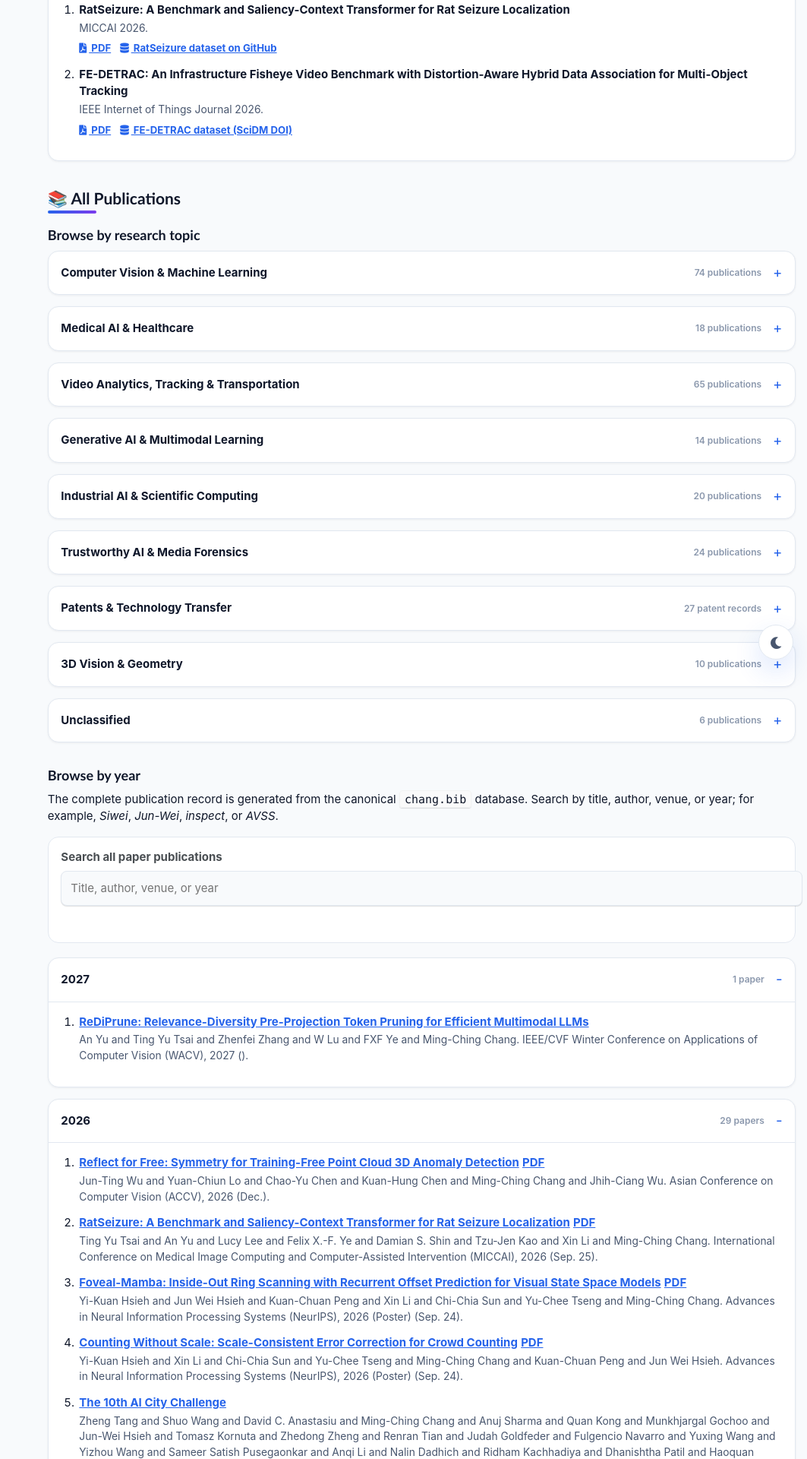
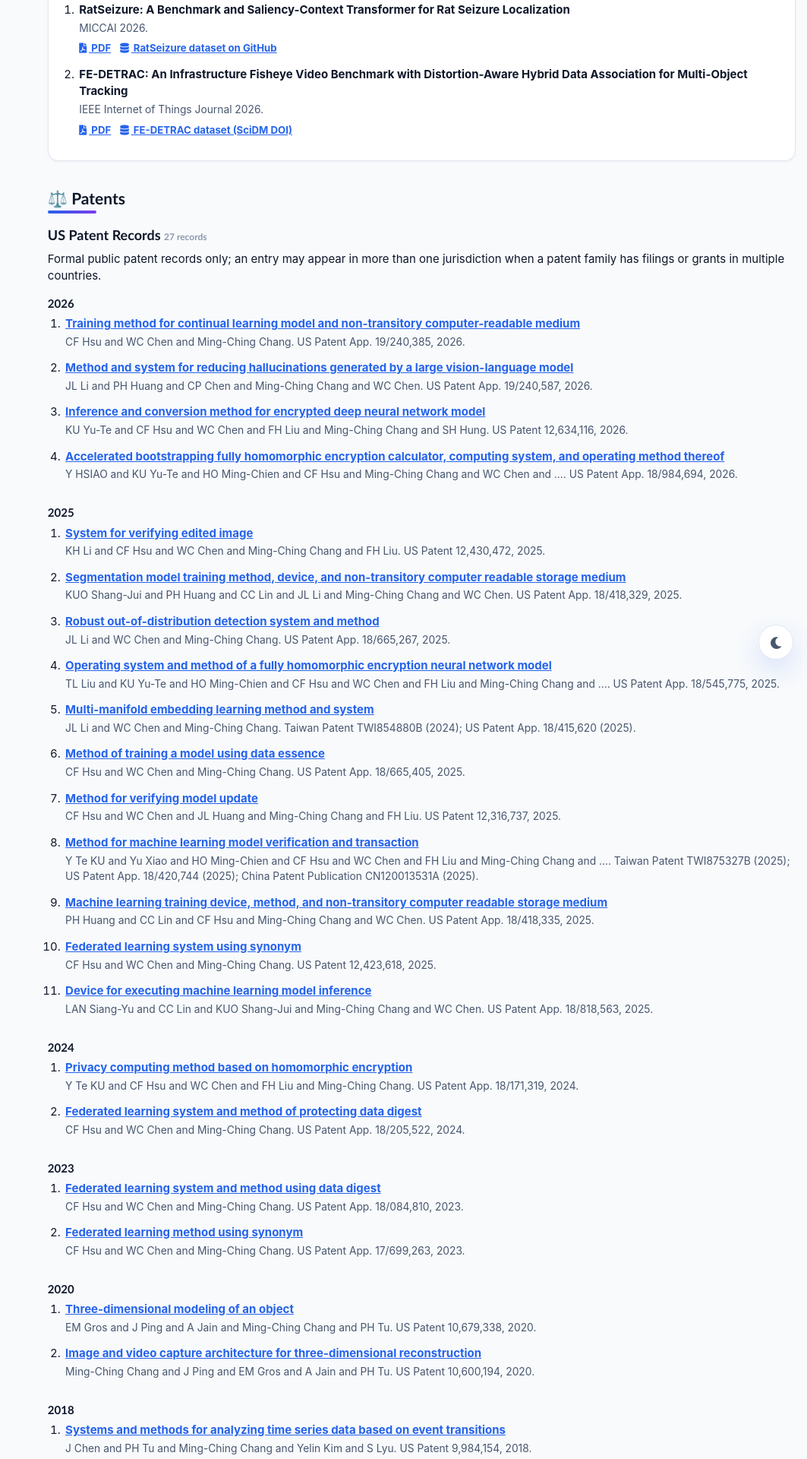
Before and after one commit to mingching/mingching.github.io, a Jekyll site: the page built from _pages/about.md, in a window 1280 px wide. Shown: the part 2326-4246 px from the top of the page at 76% size, without its empty margins (217-1280 px from the left). Built offline with Jekyll 4.4.1, drawn with Linux system fonts in a browser that asks for light colours; some of the changed text lies outside the part shown.

Commit message:
Add dedicated patent and disclosure sections

```diff
--- /dev/null
+++ b/_data/patent_disclosures.yml
@@ -0,0 +1,102 @@
+- year: 2024
+  date: "Jan. 2024"
+  docket: "NP-35565-US/230300.US"
+  authors: "S.-J. Kuo, P.-H. Huang, C.-C. Lin, J.-L. Li, M.-C. Chang, W.-C. Chen"
+  title: "Segmentation Model Training Method, Device, and Non-Transitory Computer Readable Storage Medium"
+- year: 2024
+  date: "Jan. 2024"
+  docket: "NP-35583-US/230304.US"
+  authors: "Y.-T. Ku, Y. Xiao, M.-C. Ho, C.-F. Hsu, W.-C. Chen, F.-H. Liu, M.-C. Chang, S.-H. Hung"
+  title: "Method for Machine Learning Model Verification and Transaction"
+- year: 2024
+  date: "Jan. 2024"
+  docket: "NP-35229-US/230306.US"
+  authors: "J.-L. Li, W.-C. Chen, M.-C. Chang"
+  title: "Multi-Manifold Embedding Learning Method and System"
+- year: 2022
+  date: "Mar. 2022"
+  docket: "IPD220 .US-TE2111018 (111US17348)"
+  authors: "C.-F. Hsu, M.-C. Chang, W.-C. Chen"
+  title: "Federated Learning Method Using Synonym"
+- year: 2022
+  date: "Mar. 2022"
+  docket: "IPD220 .US-TE2201001 (111US17349)"
+  authors: "C.-F. Hsu, M.-C. Chang, W.-C. Chen"
+  title: "Federated Learning System Using Synonym"
+- year: 2017
+  date: "Aug. 2017"
+  docket: "GE LC:0111"
+  authors: "M.-C. Chang, J. Ping, E. Gros, A. Jain, P. Tu"
+  title: "Image and Video Capture Architecture for Three-Dimensional Reconstruction"
+- year: 2017
+  date: "Aug. 2017"
+  docket: "GE Disclosure 314571-1 LC:0110"
+  authors: "E. Gros, J. Ping, A. Jain, M.-C. Chang, P. Tu"
+  title: "Three-Dimensional Modeling of an Object"
+- year: 2016
+  date: "Aug. 2016"
+  docket: "GE Disclosure"
+  authors: "T. Yu, M.-C. Chang, J. Luo, D. Kun, B. Hathaway, P. Tu, V. Rajiv, N. Nagraj"
+  title: "A Multi-modality Portable Scanner for Wound Assessment and Care"
+- year: 2016
+  date: "Aug. 2016"
+  docket: "GE Disclosure"
+  authors: "T. Yu, M.-C. Chang, J. Luo, D. Kun, B. Hathaway, P. Tu"
+  title: "A Deep Learning Based Health Care System for Patient Activity Monitoring"
+- year: 2016
+  date: "Jan. 8, 2016"
+  docket: "GE Disclosure 69272"
+  authors: "A. Can, M.-C. Chang, J. Luo"
+  title: "Automated Defect Recognition Using Sparsity Based Normalcy Modeling"
+- year: 2015
+  date: "May 2015"
+  docket: "GE Disclosure 67929 285274"
+  authors: "M.-C. Chang, J. Chen, P. Tu"
+  title: "A Live Video Analytic System for Affect Analysis in Public Space"
+- year: 2014
+  date: "Jul. 2014"
+  docket: "GE Disclosure 58308 277205"
+  authors: "Y. Kim, J. Chen, M.-C. Chang, S. Lyu, P. Tu"
+  title: "Joint Localization and Classification of Events for Time Series Data by Explicitly Modeling Event Transitions"
+  note: "US patent in application"
+- year: 2011
+  date: "Oct. 2011"
+  docket: "GE Disclosure 34920 256289"
+  authors: "G. Li, Y. Yao, M.-C. Chang, P. Tu"
+  title: "Calibration-free Multiple Sky Imager Image Alignment and View Interpolation"
+- year: 2011
+  date: "Aug. 2011"
+  docket: "GE Disclosure 34176 254698"
+  authors: "X. Liu, M.-C. Chang, W. Ge, Y. Zhang"
+  title: "Co-occurring Patterns Discovery from One-dimensional Signals"
+- year: 2011
+  date: "May 2011"
+  docket: "GE Disclosure 28430 251344"
+  authors: "N. Krahnstoever, M.-C. Chang, W. Ge, P. Tu"
+  title: "Remote Estimation of Gaze for Interactive Advertising"
+  note: "US and China patents in application"
+- year: 2011
+  date: "May 2011"
+  docket: "GE Disclosure 29689 251009"
+  authors: "P. Tu, M. Grabb, N. Krahnstoever, X. Liu, T. Yu, Y. Yao, D. Gao, M.-C. Chang"
+  title: "Usage Measurement Methods for Interactive Advertising"
+- year: 2011
+  date: "May 2011"
+  docket: "GE Disclosure 29681 251010"
+  authors: "M. Grabb, P. Tu, N. Krahnstoever, X. Liu, T. Yu, Y. Yao, D. Gao, M.-C. Chang"
+  title: "Episodic Approaches to Interactive Advertising"
+- year: 2011
+  date: "May 2011"
+  docket: "GE Disclosure 29659 250984"
+  authors: "M. Grabb, P. Tu, N. Krahnstoever, X. Liu, T. Yu, Y. Yao, D. Gao, M.-C. Chang"
+  title: "An Analytics-to-Content Interface for Interactive Advertising Applications"
+- year: 2011
+  date: "Feb. 2011"
+  docket: "GE Disclosure 28509 250394"
+  authors: "L. Guan, Y. Yao, M.-C. Chang, P. Tu, M. Schmidt, M. Lynass"
+  title: "Optimal Optical Sensor Positioning for Cloud-Sun Occlusion Prediction at Solar Energy Plant"
+- year: 2011
+  date: "Feb. 2011"
+  docket: "GE Disclosure 28431 249978"
+  authors: "Y. Yao, M.-C. Chang, L. Guan, Y. Tong, P. Tu"
+  title: "Cloud Tracking for Solar Irradiance Prediction"
--- /dev/null
+++ b/_includes/patent-disclosures.html
@@ -0,0 +1,12 @@
+<section class="pub-section disclosure-section">
+  <p class="scholar-pub-meta">Invention disclosures are internal submissions for patent review. They are listed separately from formal patent records and may not result in a patent filing or grant.</p>
+  {% assign disclosure_years = site.data.patent_disclosures | group_by: "year" %}
+  {% for year_group in disclosure_years %}
+    <h2>{{ year_group.name }}</h2>
+    <ol class="scholar-pub-list">
+    {% for item in year_group.items %}
+      <li><strong>{{ item.docket }}</strong>, {{ item.authors }}, “{{ item.title }},”{% if item.note %} {{ item.note }},{% endif %} {{ item.date }}.</li>
+    {% endfor %}
+    </ol>
+  {% endfor %}
+</section>
--- /dev/null
+++ b/_includes/patent-records.html
@@ -0,0 +1,29 @@
+{% assign patent_records = site.data.bib_publications.publications | where: "entry_type", "patent" %}
+{% assign country_count = 0 %}
+{% for item in patent_records %}
+  {% if item.jurisdictions contains include.country %}{% assign country_count = country_count | plus: 1 %}{% endif %}
+{% endfor %}
+<section class="pub-section patent-section">
+  <h2>{{ include.label }} <span class="pub-topic__count">{{ country_count }} records</span></h2>
+  <p class="scholar-pub-meta">Formal public patent records only; an entry may appear in more than one jurisdiction when a patent family has filings or grants in multiple countries.</p>
+  {% assign patent_years = patent_records | group_by: "year" %}
+  {% for year_group in patent_years %}
+    {% assign year_count = 0 %}
+    {% for item in year_group.items %}
+      {% if item.jurisdictions contains include.country %}{% assign year_count = year_count | plus: 1 %}{% endif %}
+    {% endfor %}
+    {% if year_count > 0 %}
+    <h3>{{ year_group.name }}</h3>
+    <ol class="scholar-pub-list">
+      {% for item in year_group.items %}
+        {% if item.jurisdictions contains include.country %}
+        <li>
+          {% if item.scholar_url %}<a href="{{ item.scholar_url }}" target="_blank" rel="noopener">{{ item.title }}</a>{% else %}<strong>{{ item.title }}</strong>{% endif %}
+          <span class="scholar-pub-meta">{{ item.authors }}. {{ item.venue }}.</span>
+        </li>
+        {% endif %}
+      {% endfor %}
+    </ol>
+    {% endif %}
+  {% endfor %}
+</section>
--- a/_includes/scholar-pub-groups.html
+++ b/_includes/scholar-pub-groups.html
@@ -1,5 +1,6 @@
 {% assign groups = site.data.bib_publications.publications | group_by: "category" %}
 {% for group in groups %}
+  {% unless group.name == "Patents & Technology Transfer" %}
   <details class="pub-topic"{% if group.name == "Patents & Technology Transfer" %} id="patents-technology-transfer"{% endif %}>
     <summary class="pub-topic__toggle">
       <span>{{ group.name }}</span>
@@ -53,4 +54,5 @@
       {% endif %}
     </div>
   </details>
+  {% endunless %}
 {% endfor %}
--- a/_pages/about.md
+++ b/_pages/about.md
@@ -63,6 +63,20 @@ I lead research spanning intelligent video understanding, visual perception, and
 
 <span class='anchor' id='complete-publication-record'></span>
 
+# ⚖️ Patents
+
+{% include patent-records.html country="US" label="US Patent Records" %}
+
+{% include patent-records.html country="Taiwan" label="Taiwan Patent Records" %}
+
+{% include patent-records.html country="China" label="China Patent Records" %}
+
+<span class='anchor' id='disclosures'></span>
+
+# 📄 Patent Disclosures
+
+{% include patent-disclosures.html %}
+
 # 📚 All Publications
 
 ## Browse by research topic
--- a/data/chang.bib
+++ b/data/chang.bib
@@ -2699,7 +2699,7 @@ Data Reconstruction and Analysis using \{PCA\}},
   title = {Method for machine learning model verification and transaction},
   author = {Y Te KU and Yu Xiao and HO Ming-Chien and CF Hsu and WC Chen and FH Liu and Ming-Ching Chang and ...},
   year = {2025},
-  venue = {Taiwan Patent TWI875327B (2025); US Patent App. 18/420,744 (2025)},
+  venue = {Taiwan Patent TWI875327B (2025); US Patent App. 18/420,744 (2025); China Patent Publication CN120013531A (2025)},
   category = {Patents & Technology Transfer},
   patent_status = {granted},
   scholar_url = {https://scholar.google.com/citations?view_op=view_citation&hl=en&user=a3-Gl8YAAAAJ&cstart=100&pagesize=100&citation_for_view=a3-Gl8YAAAAJ:F1b5ZUV5XREC},
@@ -2751,7 +2751,7 @@ Data Reconstruction and Analysis using \{PCA\}},
   title = {Person tracking and interactive advertising},
   author = {NO Krahnstoever and PH Tu and Ming-Ching Chang and Weina Ge},
   year = {2013},
-  venue = {US Patent App. 13/221,896, 2013},
+  venue = {US Patent App. 13/221,896 (2013); China Patent Publication CN102982753A (2013)},
   category = {Patents & Technology Transfer},
   scholar_url = {https://scholar.google.com/citations?view_op=view_citation&hl=en&user=a3-Gl8YAAAAJ&pagesize=100&citation_for_view=a3-Gl8YAAAAJ:3fE2CSJIrl8C},
   website_record = {yes},
```
Also changed, not shown: scripts/build_publication_data.py (+9 -0 lines), _data/bib_publications.json.
